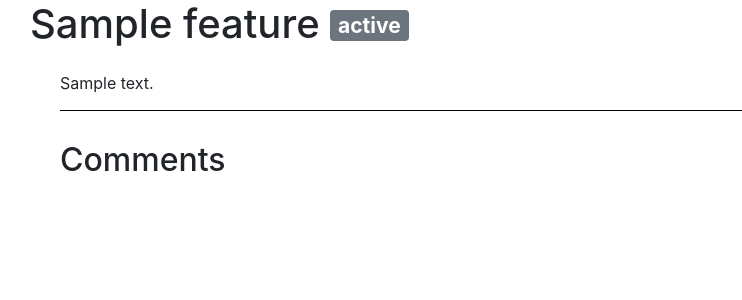
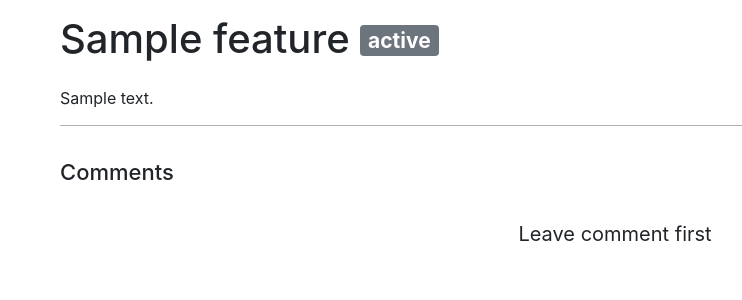
Before and after one commit to 3asyPe/FreshVotes, a Spring Boot app: page /products/1/features/1 in a window 1280 px wide. Shown: the part 66-366 px from the top of the page, without its empty margins (25-767 px from the left). Run offline with Spring Boot 4, Linux system fonts and the light colour scheme; tables that the repository leaves empty hold one stand-in row (values such as "Sample post"); some of the project's set-up classes (security, data sources, template engines, error pages and the like) are left out, and stand-ins take their place; some libraries are stand-ins or nearby versions.

Commit message:
Making pretty comments to the features

```diff
--- a/FreshVotes/src/main/resources/static/css/feature.css
+++ b/FreshVotes/src/main/resources/static/css/feature.css
@@ -11,27 +11,13 @@
 	height: auto;
 	resize: none;
 	overflow: hidden;
-	min-height: 36px;
+	min-height: 30px;
 }
 
 .comments{
 	margin-top: 30px;
 }
 
-.other-comments{
-	margin-left: -40px;
-	margin-top: 30px;
-}
-
-.comment-text{
-	white-space: pre-line;
-	word-break: break-all;
-}
-
-.description-header{
-	border-bottom: 1px black solid;
-	margin-bottm: 20px;
-}
 
 .description{
 	white-space: pre-line;
--- a/FreshVotes/src/main/resources/static/css/featureUserView.css
+++ b/FreshVotes/src/main/resources/static/css/featureUserView.css
@@ -1,5 +1,64 @@
+ul{
+	padding-left: 45px;
+	margin-bottom: 1.5rem;
+	list-style-type: none;
+}
+
 .header-top{
 	position: relative;
+
+	margin-top: 15px;
+}
+
+.header-title{
+	margin: auto 15px;
+}
+
+.description-header{
+	border-bottom: 1px rgba(0, 0, 0, 0.3) solid;
+}
+
+.btn-feature{
+	min-width: 90px;
+	padding: 4px 0;
+
+	border-color: transparent;
+}
+
+.send-button{
+	background-color: #17a2b8;
+}
+
+.reply-button{
+	display: inline-block;
+	margin: auto 5px;
+
+	height: 18px;
+	width: 33px;
+	padding: 0;
+
+	border-color: transparent;
+	border-radius: 0.25rem;
+
+	font-size: 10px;
+	line-height: 1;
+
+	color: #fff;
+	background-color: #6c757d;
+	text-transform: uppercase;
+}
+
+.close-button{
+	background-color: rgba(0, 0, 0, 0.5);
+}
+
+.close-button:hover{
+	background-color: #17a2b8;
+	border-color: transparent;
+}
+
+.new-close-button{
+	margin-right: 4.36px;
 }
 
 .rates{
@@ -9,6 +68,10 @@
 	right: 30px;
 	top: 50%;
 	transform: translateY(-50%);
+}
+
+.rates-row{
+	margin-right: -15px;
 }
 
 .radio-input{
@@ -52,3 +115,86 @@
 	fill: black;
 	color: black;
 }
+
+.user-image{
+	width: 45px;
+	border-radius: 50%;
+
+	margin-right: 1rem;
+}
+
+.comments{
+	margin-top: 30px;
+}
+
+.other-comments{
+	margin-left: -45px;
+	margin-top: 30px;
+}
+
+.comments-header{
+	margin: 10px 0;
+}
+
+.comments-title{
+	font-size: 22px;
+	font-weight: 500;
+}
+
+.new-comment-buttons{
+	float: right;
+}
+
+.my-textarea{
+	width: 100%;
+
+	border: none;
+	border-bottom: 1px solid rgba(0, 0, 0, 0.3);
+	border-radius: 0;
+
+	transition: border-color .2s linear;
+}
+
+.my-textarea:focus{
+    outline: none;
+    box-shadow: none;
+
+    border-bottom: 1px solid rgba(0, 0, 0, 0.6);
+}
+
+.no-comments{
+	margin: 20px auto;
+	text-align: center;
+	font-size: 20px;
+}
+
+.comment-header{
+	display: flex;
+}
+
+.comment-title{
+
+	font-size: 18px;
+	font-weight: 500;
+}
+
+.comment-text{
+	font-size: 16px;
+
+	white-space: pre-line;
+	word-break: break-all;
+}
+
+.comment-date{
+	font-size: 11px;
+	color: rgba(0, 0, 0, 0.5);
+	margin: auto 0;
+}
+
+.media{
+	margin: 10px 0;
+}
+
+.media-body{
+	margin-top: -5px;
+}
--- a/FreshVotes/src/main/resources/static/javaScript/feature.js
+++ b/FreshVotes/src/main/resources/static/javaScript/feature.js
@@ -3,9 +3,7 @@
 
 	for (var textarea of textareas){
 		textarea.addEventListener('input', autoResize, false);
-		textarea.style.height = 'auto';
-		textarea.style.height = textarea.scrollHeight + 'px';
-	};
+	}
 
 	var comments = document.getElementById("commentsDiv");
 	var textarea = document.getElementById("textarea-comment");
@@ -19,6 +17,7 @@
 	const csrfToken = document.getElementById("csrfToken").value
 
 	var name=$("#name");
+	var userImage = document.getElementById("userImage").src;
 
     sendButton.click(function( event ) {
     	var text=$("#textarea-comment");
@@ -45,11 +44,12 @@
             success:  function (data) {
                 comments.innerHTML = '<ul id="comment-div-' + data + '">' +
 			                		      '<li class="media" id="comment-' + data + '">' +
-				        			          '<img src="..." class="mr-3" alt="...">' +
+				        			          '<img src="' + userImage + '" class="user-image">' +
 				        			  	      '<div class="media-body">' +
-				        			  	      	  '<div class="row">' +
-				        			  	      	  	  '<h5 class="mt-0">' + name.val() + '</h5>' +
-												      '<button type="button" class="btn btn-sm btn-info reply-button" id="reply-button-' + data + '">reply</button>' +
+					        			  	      '<div class="comment-header">' +
+			        			  	      	  	  	  '<div class="comment-title">' + name.val() + '</div>' +
+			        			  	      	  	  	  '<button type="button" class="reply-button" id="reply-button-' + data + '">reply</button>' +
+			        			  	      	  	  	  '<div class="comment-date">Right now</div>' +
 											      '</div>' +
 				        			  		      '<div class="comment-text">' + text.val() + '</div>' +
 				        			  	      '</div>' +
@@ -57,12 +57,14 @@
 				        			      '<div class="d-none" id="reply-textarea-div-' + data + '">' +
 											'<ul>' +
 												'<li class="media">' +
-												  '<img src="..." class="mr-3" alt="...">' +
+												  '<img src="' + userImage + '" class="user-image">' +
 												  '<div class="media-body">' +
-													'<textarea class="form-control my-textarea" id="reply-textarea-' + data + '" rows="1"></textarea>' +
+													  '<textarea class="my-textarea" id="reply-textarea-' + data + '" rows="1"></textarea>' +
+													  '<div class="new-comment-buttons">' +
+													  	  '<button type="button" class="btn btn-info btn-feature close-button new-close-button" id="close-button-' + data + '">Close</button>' +
+												      	  '<button type="submit" class="btn btn-primary btn-feature send-button send-button-reply" id="send-button-' + data + '">Send</button>' +
+												      '</div>' +
 												  '</div>' +
-												  '<button type="submit" class="btn btn-primary send-button-reply" id="send-button-' + data + '">Send</button>' +
-												  '<button type="button" class="btn btn-info close-button" id="close-button-' + data + '">Close</button>' +
 												'</li>' +
 											'</ul>' +
 										  '</div>' +
@@ -72,6 +74,7 @@
                 textarea.style.height = 'auto';
                 textarea.style.height = textarea.scrollHeight + 'px';
                 bindButtons();
+                hideNoComments();
             }, error: function(data){
                 comments.innerHTML = "Server Error.";
             }
@@ -127,11 +130,12 @@
                 comment.innerHTML = comment.innerHTML +
                 					  '<ul id="comment-div-' + data + '">' +
 			                		      '<li class="media" id="comment-' + data + '">' +
-				        			          '<img src="..." class="mr-3" alt="...">' +
+			                		      	'<img src="' + userImage + '" class="user-image">' +
 				        			  	      '<div class="media-body">' +
-				        			  	      	  '<div class="row">' +
-				        			  	      	  	  '<h5 class="mt-0">' + name.val() + '</h5>' +
-												      '<button type="button" class="btn btn-sm btn-info reply-button" id="reply-button-' + data + '">reply</button>' +
+				        			  	      	  '<div class="comment-header">' +
+				        			  	      	  	  '<div class="comment-title">' + name.val() + '</div>' +
+												      '<button type="button" class="reply-button" id="reply-button-' + data + '">reply</button>' +
+												      '<div class="comment-date">Right now</div>' +
 											      '</div>' +
 				        			  		      '<div class="comment-text">' + text.val() + '</div>' +
 				        			  	      '</div>' +
@@ -139,12 +143,14 @@
 				        			      '<div class="d-none" id="reply-textarea-div-' + data + '">' +
 											'<ul>' +
 												'<li class="media">' +
-												  '<img src="..." class="mr-3" alt="...">' +
+												  '<img src="' + userImage + '" class="user-image">' +
 												  '<div class="media-body">' +
-													'<textarea class="form-control my-textarea" id="reply-textarea-' + data + '" rows="1"></textarea>' +
+													  '<textarea class="my-textarea" id="reply-textarea-' + data + '" rows="1"></textarea>' +
+													  '<div class="new-comment-buttons">' +
+													  	  '<button type="button" class="btn btn-info btn-feature close-button new-close-button" id="close-button-' + data + '">Close</button>' +
+												      	  '<button type="submit" class="btn btn-primary btn-feature send-button send-button-reply" id="send-button-' + data + '">Send</button>' +
+												      '</div>' +
 												  '</div>' +
-												  '<button type="submit" class="btn btn-primary send-button-reply" id="send-button-' + data + '">Send</button>' +
-												  '<button type="button" class="btn btn-info close-button" id="close-button-' + data + '">Close</button>' +
 												'</li>' +
 											'</ul>' +
 										  '</div>' +
@@ -192,4 +198,13 @@
 		    };
 	    }
     }
+
+    function hideNoComments(){
+    	noComments = document.getElementsByClassName("no-comments");
+    	if(noComments.length != 0 && !noComments[0].classList.Contains("d-none")){
+    		for(var noComment of noComments){
+    			noComment.classList.add("d-none");
+    		}
+    	}
+    }
 }
--- a/FreshVotes/src/main/resources/static/javaScript/featureUserView.js
+++ b/FreshVotes/src/main/resources/static/javaScript/featureUserView.js
@@ -1,5 +1,12 @@
 var likeBtn = document.getElementById("likeBtn");
 var dislikeBtn = document.getElementById("dislikeBtn");
+var btns = document.getElementsByClassName("btn");
+
+for(var btn of btns){
+	btn.onclick = function(){
+		this.blur();
+	};
+}
 
 var likeNum = document.getElementById("likeNum");
 var dislikeNum = document.getElementById("dislikeNum");
--- a/FreshVotes/src/main/resources/templates/featureUserView.html
+++ b/FreshVotes/src/main/resources/templates/featureUserView.html
@@ -56,7 +56,7 @@
     <div class="description-header">
         <div class="title">
             <div class="row header-top">
-                <div class="row">
+                <div class="row header-title">
                     <h1 th:text="${feature.title}">Product</h1>
 
                     <div class="badge-status">
@@ -92,16 +92,19 @@
     </div>
 
     <div class="comments">
-        <h2>Comments</h2>
+        <div class="comments-header">
+        	<div class="comments-title">Comments</div>
+        </div>
 
 
         <div class="media" sec:authorize="isAuthenticated()">
-          <img src="..." class="mr-3" alt="...">
-          <div class="media-body">
-            <h5 class="mt-0" th:text="${user.name}">Media heading</h5>
-            <textarea class="form-control my-textarea" id="textarea-comment" rows="3"></textarea>
-          </div>
-          <button type="submit" class="btn btn-primary" id="send-button">Send</button>
+            <img th:src="@{${user.imageURL}}" class="user-image" id="userImage">
+            <div class="media-body">
+                <textarea class="my-textarea" id="textarea-comment" rows="1"></textarea>
+				<div class="new-comment-buttons">
+	          		<button type="submit" class="btn btn-primary btn-feature send-button" id="send-button">Send</button>
+				</div>
+            </div>
         </div>
 
         <input sec:authorize="isAuthenticated()" type="hidden" id="name" th:value="${user.name}">
@@ -112,11 +115,12 @@
                     <ul th:each="comment : ${comments}"
                         th:with="comments = ${comment.comments}" th:id="|comment-div-${comment.id}|">
                         <li class="media" th:id="|comment-${comment.id}|">
-                            <img src="..." class="mr-3" alt="...">
+                            <img th:src="@{${comment.user.imageURL}}" class="user-image">
                             <div class="media-body">
-                                <div class="row">
-                                    <h5 class="mt-0" th:text="${comment.user.name}">Media heading</h5>
-                                    <button type="button" class="btn btn-sm btn-info reply-button" sec:authorize="isAuthenticated()" th:id="|reply-button-${comment.id}|">reply</button>
+                                <div class="comment-header">
+                                    <div class="comment-title" th:text="${comment.user.name}">Media heading</div>
+                                    <button type="button" class="reply-button" sec:authorize="isAuthenticated()" th:id="|reply-button-${comment.id}|">reply</button>
+                                    <div class="comment-date" th:text="${comment.createdDate}"></div>
                                 </div>
                                 <div th:text="${comment.text}" class="comment-text">Cras sit amet nibh libero,
                                     in gravida nulla. Nulla vel metus scelerisque ante
@@ -128,13 +132,14 @@
                         <div sec:authorize="isAuthenticated()" class="d-none" th:id="|reply-textarea-div-${comment.id}|">
                             <ul>
                                 <li class="media">
-                                  <img src="..." class="mr-3" alt="...">
-                                  <div class="media-body">
-                                    <h5 class="mt-0" th:text="${user.name}">Media heading</h5>
-                                    <textarea class="form-control my-textarea" th:id="|reply-textarea-${comment.id}|" rows="1"></textarea>
-                                  </div>
-                                  <button type="submit" class="btn btn-primary send-button-reply" th:id="|send-button-${comment.id}|">Send</button>
-                                  <button type="button" class="btn btn-info close-button" th:id="|close-button-${comment.id}|">Close</button>
+                                    <img th:src="@{${comment.user.imageURL}}" class="user-image">
+                                    <div class="media-body">
+                                    	<textarea class="my-textarea" th:id="|reply-textarea-${comment.id}|" rows="1"></textarea>
+	                                  	<div class="new-comment-buttons">
+	                                  		<button type="button" class="btn btn-info btn-feature close-button" th:id="|close-button-${comment.id}|">Close</button>
+	                                  		<button type="submit" class="btn btn-primary btn-feature send-button send-button-reply" th:id="|send-button-${comment.id}|">Send</button>
+	                                  	</div>
+                                    </div>
                                 </li>
                             </ul>
                         </div>
@@ -142,8 +147,10 @@
                     </ul>
                 </div>
             </div>
-        </div>
-    </div>
+        </div> <!-- other-comments -->
+	    <div class="no-comments" th:if="${#lists.isEmpty(comments)}">Leave comment first</div>
+    </div> <!-- comments -->
+
 
 </div>
 
```
Also changed, not shown: FreshVotes/src/main/java/com/freshvotes/domain/User.java (+7 -0 lines), FreshVotes/src/main/resources/static/images/User_Placeholder.jpg (added), 1 other file.
